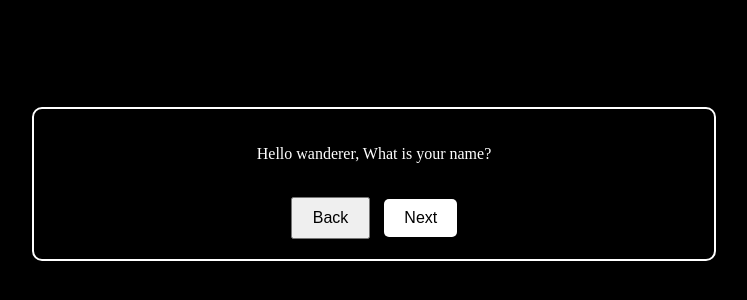
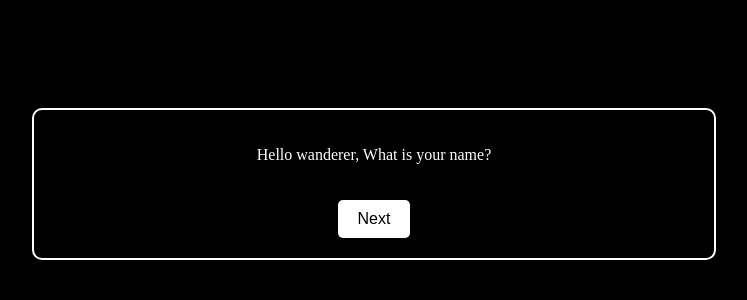
Before and after one commit to CGV-project-Galaxy-Meow/Galaxy-Meow, a website built with Vite: page game.html in a window 1280 px wide. Shown: the part 216-516 px from the top of the page, without its empty margins (266-1013 px from the left). Built offline with nearby package versions, Linux system fonts and the light colour scheme.

Commit message:
Revert "first person toggle"

```diff
--- a/game.html
+++ b/game.html
@@ -216,7 +216,6 @@
             <div style="display: flex; justify-content: center; align-items: center">
             <input type="text" id="nameInput" placeholder="Enter your name" style="display: none; padding: 10px; width: 80%; font-size: 16px;" />
             </div>
-            <button id="backButton" onclick="window.location.href='index.html'" style="margin-right: 10px; padding: 10px 20px; font-size: 16px;">Back</button>
             <button id="nextButton" style="margin-top: 20px; padding: 10px 20px; font-size: 16px;">Next</button>
         </div>
     </div>
--- a/main.js
+++ b/main.js
@@ -1,8 +1,5 @@
 import * as THREE from 'three';
 import WebGL from 'three/addons/capabilities/WebGL.js';
-
-import { PointerLockControls } from 'three/addons/controls/PointerLockControls.js';
-
 import { OrbitControls } from 'three/examples/jsm/controls/OrbitControls.js';
 import { loadModel } from './model_loader.js';  // Import model loader
 import { CharacterControls } from './characterControls.js';  // Import character controls
```
Also changed, not shown: 1 other file.
